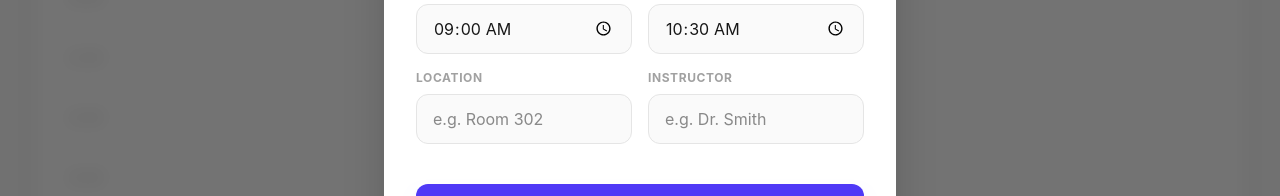
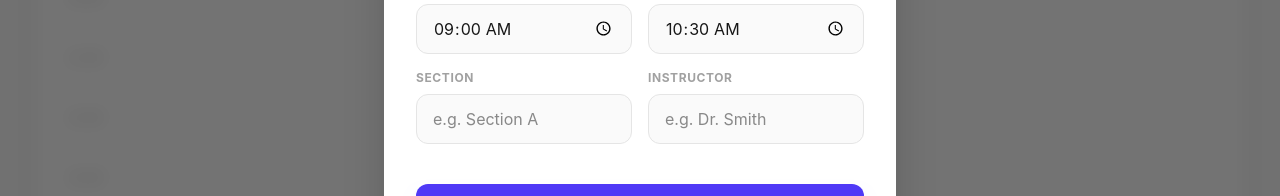
Before and after one commit to Blaise101/COURSE-TIMETABLE, a React (Vite) app: page / in a window 1280 px wide. Both pictures are taken after a click on the button "Add Class". Shown: the part 428-624 px from the top of the page. Built offline with nearby package versions, Linux system fonts and the light colour scheme.

Commit message:
Changed Location to Section

```diff
--- a/src/App.tsx
+++ b/src/App.tsx
@@ -450,11 +450,11 @@ export default function App() {
                   <div className="grid grid-cols-2 gap-4">
                     <div>
                       <label className="block text-xs font-bold text-neutral-400 uppercase tracking-wider mb-2">
-                        Location
+                        Section
                       </label>
                       <input
                         type="text"
-                        placeholder="e.g. Room 302"
+                        placeholder="e.g. Section A"
                         className="w-full bg-neutral-50 px-4 py-3 rounded-xl border border-neutral-200 focus:border-indigo-500 transition-all outline-none"
                         value={newClass.location}
                         onChange={(e) =>
```
